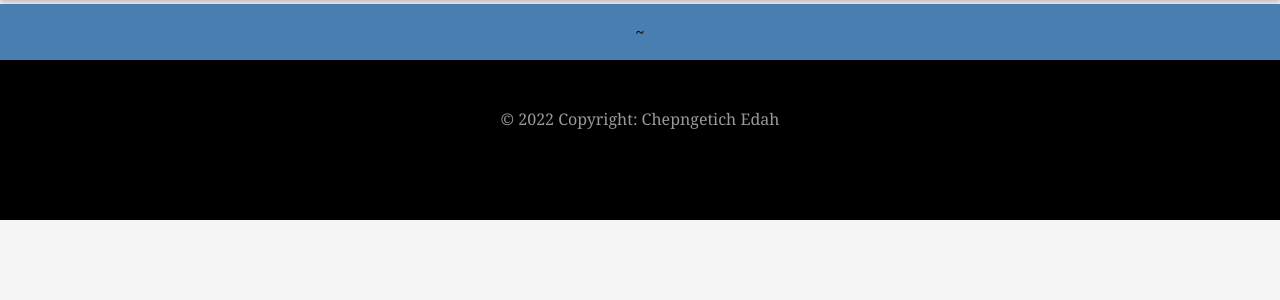
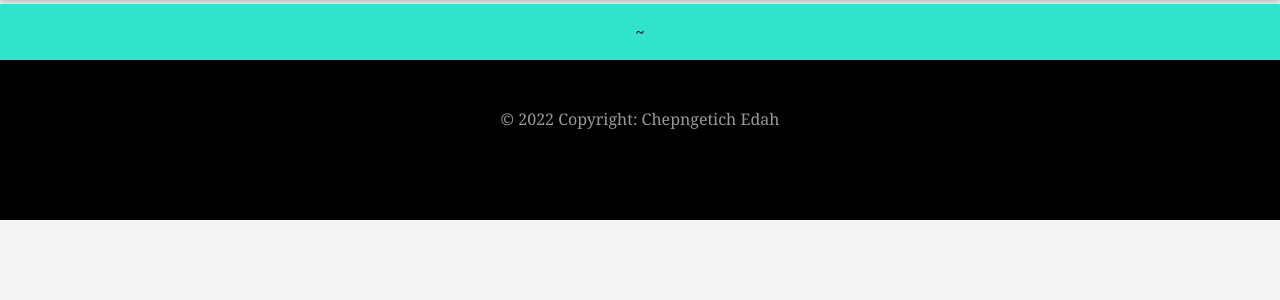
Before and after one commit to edah-hub/blog-posts, a Flask app: template app/templates/index.html in a window 1280 px wide. Shown: the part 72-372 px from the top of the page. Run offline with Flask 2, Linux system fonts and the light colour scheme; the template is opened without the code that fills it, so the values that code supplies are empty; some libraries are stand-ins or nearby versions.

Commit message:
changes color

```diff
--- a/app/templates/index.html
+++ b/app/templates/index.html
@@ -3,7 +3,7 @@
 {% block content %}
 
 <body class="blogs">
-  <div id="quotes" class="carousel slide text-center" data-ride="carousel" style="background-color: #487eb0;">
+  <div id="quotes" class="carousel slide text-center" data-ride="carousel" style="background-color: #30E3CA;">
     <div class="carousel-inner">
       <div class="carousel-item active">
         <h5 class="mt-3 text-success">{{quotes.quote}}</h5>
```
